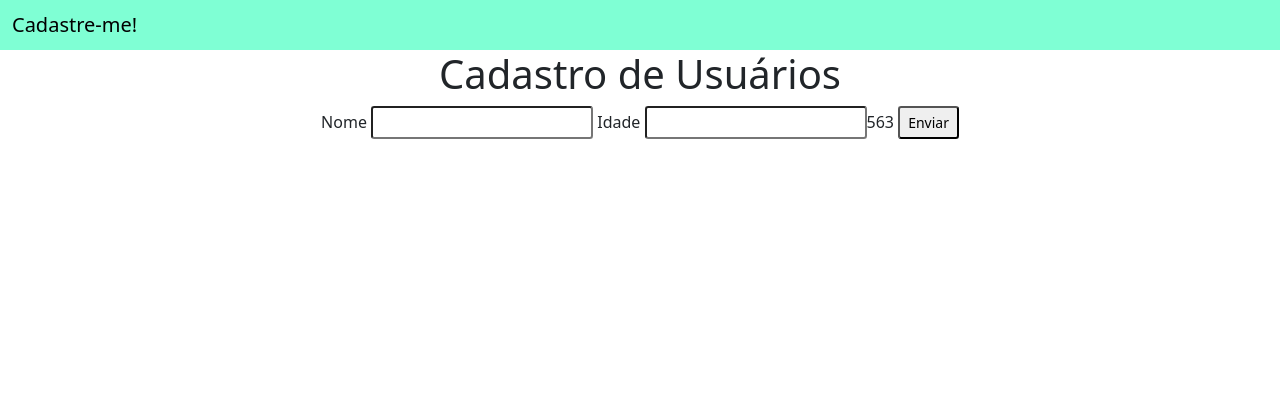
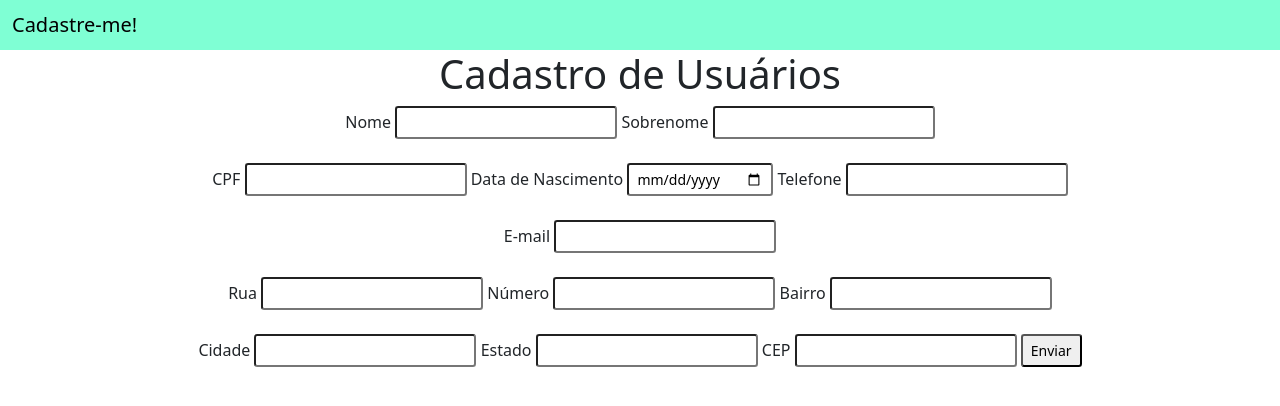
Before and after one commit to fernando2dias/Repara-Cidadao, a Django app: page / in a window 1280 px wide. Shown: the top 406 px of the page. Run offline with Django 5.2, Linux system fonts and the light colour scheme.

Commit message:
Implementação de novos campos na tela de cadastro do usuário

```diff
--- a/projeto_repara_cidadao/app_repara_cidadao/templates/usuarios/home.html
+++ b/projeto_repara_cidadao/app_repara_cidadao/templates/usuarios/home.html
@@ -5,7 +5,25 @@
   <div style="text-align:center;" class="container">
     <h1>Cadastro de Usuários</h1>
     Nome <input name="nome" class="form-control-sm" type="text">
-    Idade <input name="idade" class="form-control-sm" type="text">563
+    Sobrenome <input name="sobrenome" class="form-control-sm" type="text">
+    <br>
+    <br>
+    CPF <input name="cpf" class="form-control-sm" type="text">
+    Data de Nascimento <input name="data_nascimento" class="form-control-sm" type="date">
+    Telefone <input name="telefone" class="form-control-sm" type="text">
+    <br>
+    <br>
+    E-mail <input name="email" class="form-control-sm" type="email">
+    <br>
+    <br>
+    Rua <input name="rua" class="form-control-sm" type="text">
+    Número <input name="numero" class="form-control-sm" type="numero">
+    Bairro <input name="bairro" class="form-control-sm" type="text">
+    <br>
+    <br>
+    Cidade <input name="cidade" class="form-control-sm" type="text">
+    Estado <input name="estado" class="form-control-sm" type="text">
+    CEP <input name="cep" class="form-control-sm" type="text">
     <button class="form-control-sm">Enviar</button>
   </div>
 </form>
```
Also changed, not shown: projeto_repara_cidadao/db.sqlite3.
